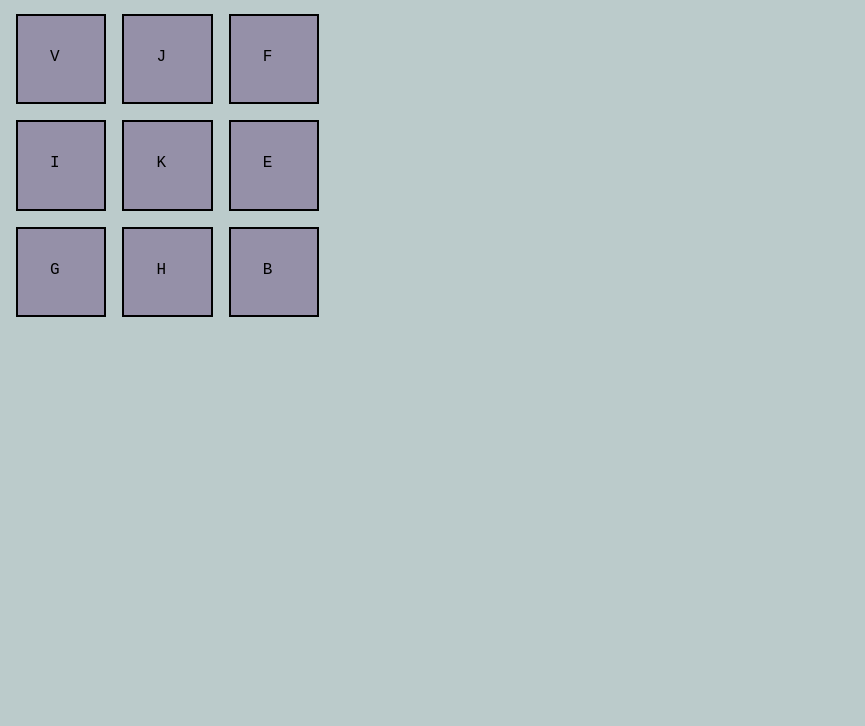
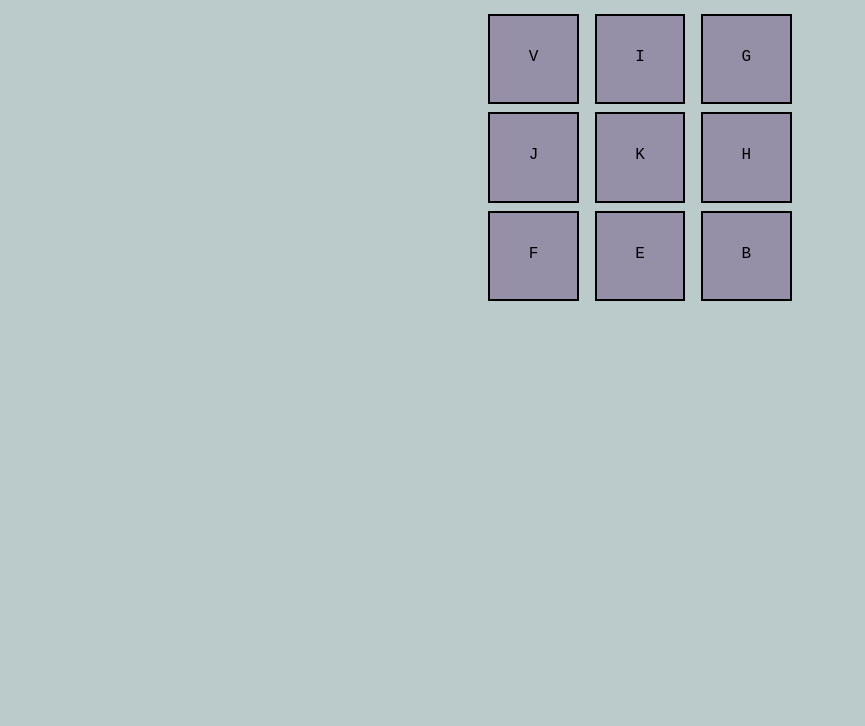
Before and after one commit to joaoiguana/vanilla-drumpad, a plain HTML site: page index.html in a window 1280 px wide. Shown: the part 74-800 px from the top of the page, without its empty margins (0-865 px from the left). Drawn offline with Linux system fonts and the light colour scheme; a web font is replaced by a local one.

```diff
--- a/style.css
+++ b/style.css
@@ -3,14 +3,19 @@
 body {
   background-color: #BBCBCB;
   font-family: 'Martian Mono', monospace;
-  /* height: 100vh; */
-  /* margin: 0; */
-
+  margin: 0;
+  text-align: center;
 }
 
-.row{
+.drum-pad-container {
   display: flex;
+  justify-content: center;
+  align-items: center;
 }
+
+/* .row{
+  display: flex;
+} */
 
 .drum-pad {
   border: 2px solid black;
```
